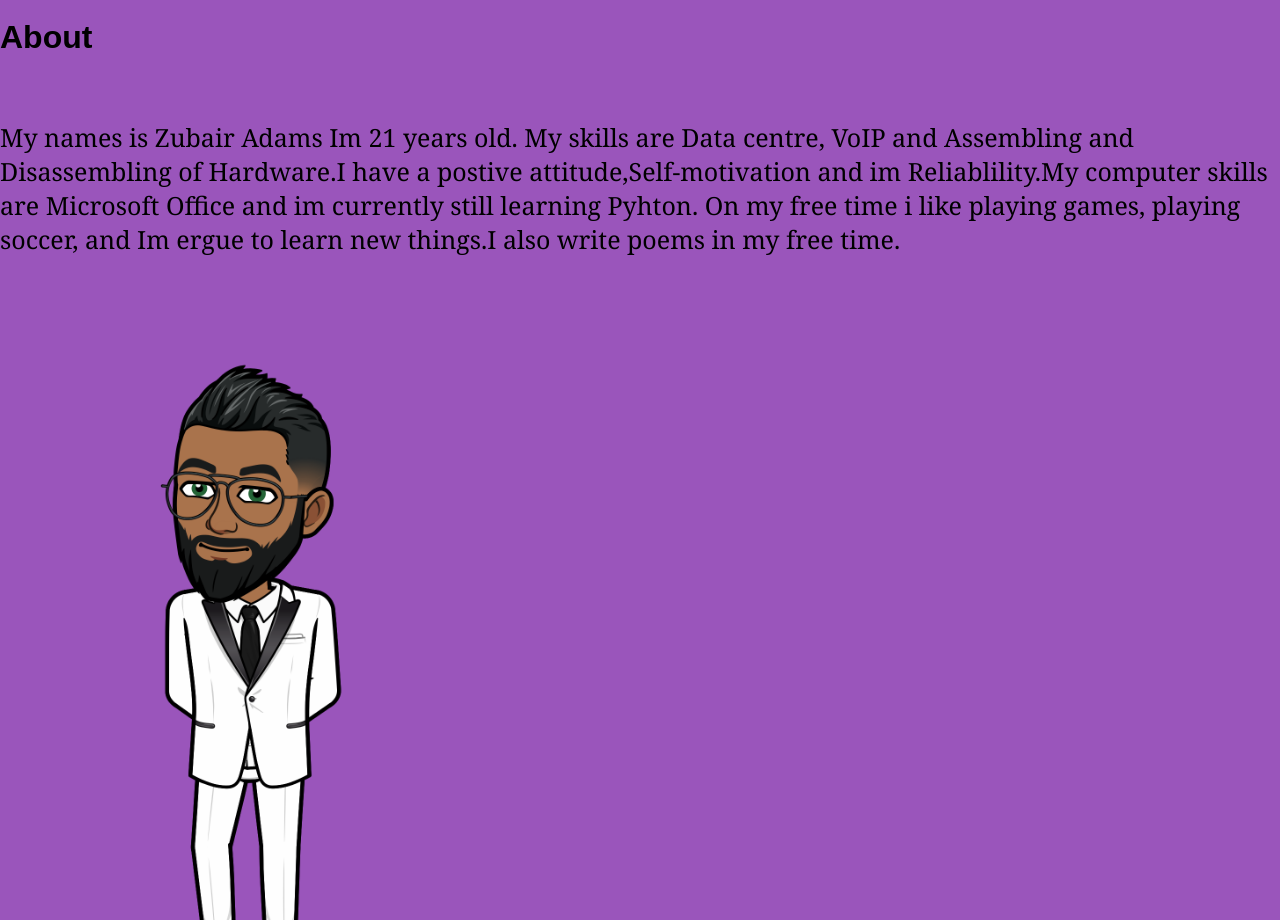
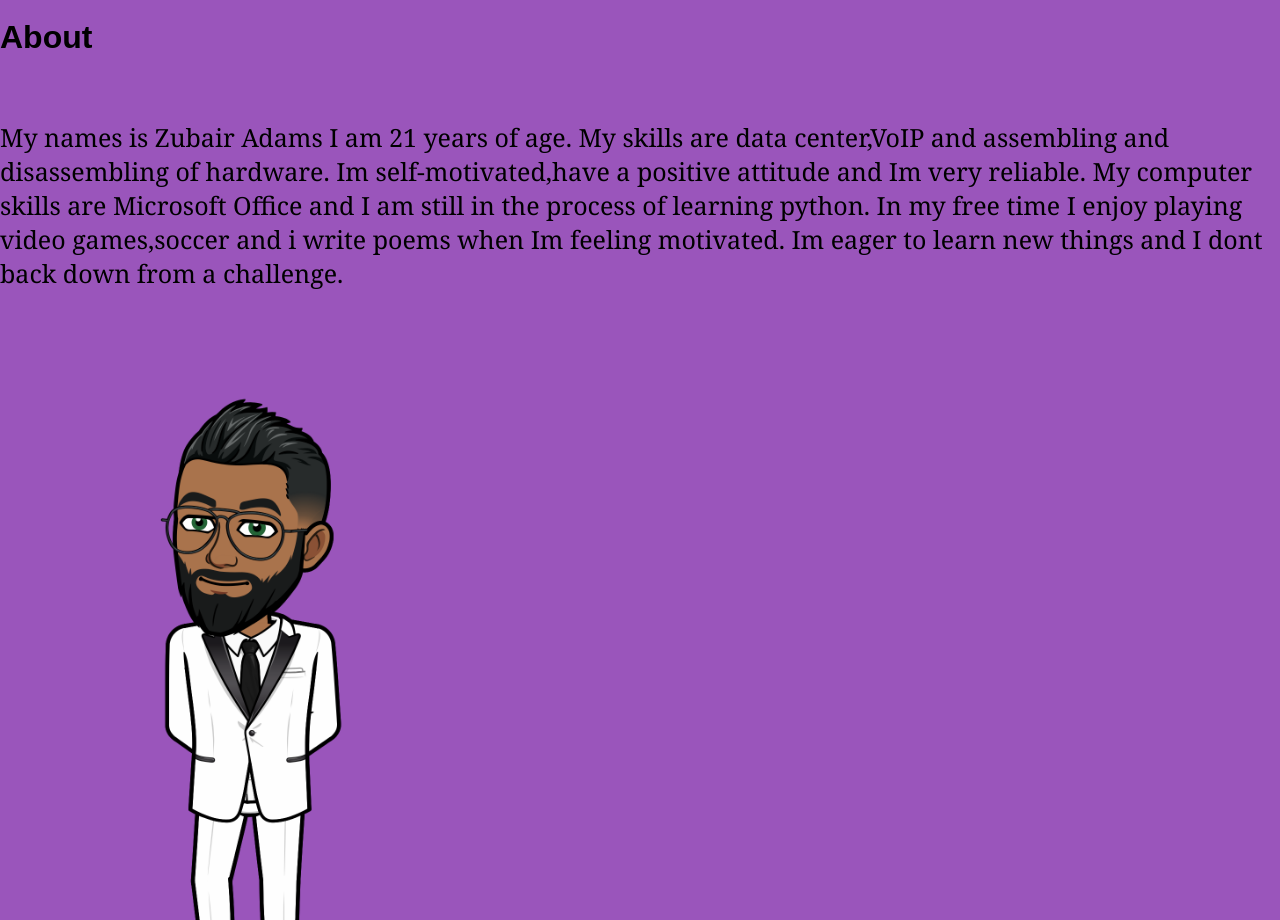
Before and after one commit to Gumz01/personal-portfolio-, a plain HTML site: page About.html in a window 1280 px wide. Shown: the part 880-1800 px from the top of the page. Drawn offline with Linux system fonts and the light colour scheme.

Commit message:
Update About.html

```diff
--- a/About.html
+++ b/About.html
@@ -110,8 +110,8 @@
 
     <div class="about">
         <h1>About</h1><br>
-        <p> My names is Zubair Adams Im 21 years old. My skills are Data centre, VoIP and Assembling and Disassembling of Hardware.I have a postive attitude,Self-motivation and im Reliablility.My computer skills are Microsoft Office and im currently still learning Pyhton.
-            On my free time i like playing games, playing soccer, and Im ergue to learn new things.I also write poems in my free time.
+        <p> My names is Zubair Adams I am 21 years of age. My skills are data center,VoIP and assembling and disassembling of hardware. Im self-motivated,have a positive attitude and Im very reliable. My computer skills are Microsoft Office and I am still in the process of learning python.
+            In my free time I enjoy playing video games,soccer and i write poems when Im feeling motivated. Im eager to learn new things and I dont back down from a challenge.
 
         </p>
         <img src="/images/zubair.png">
```
